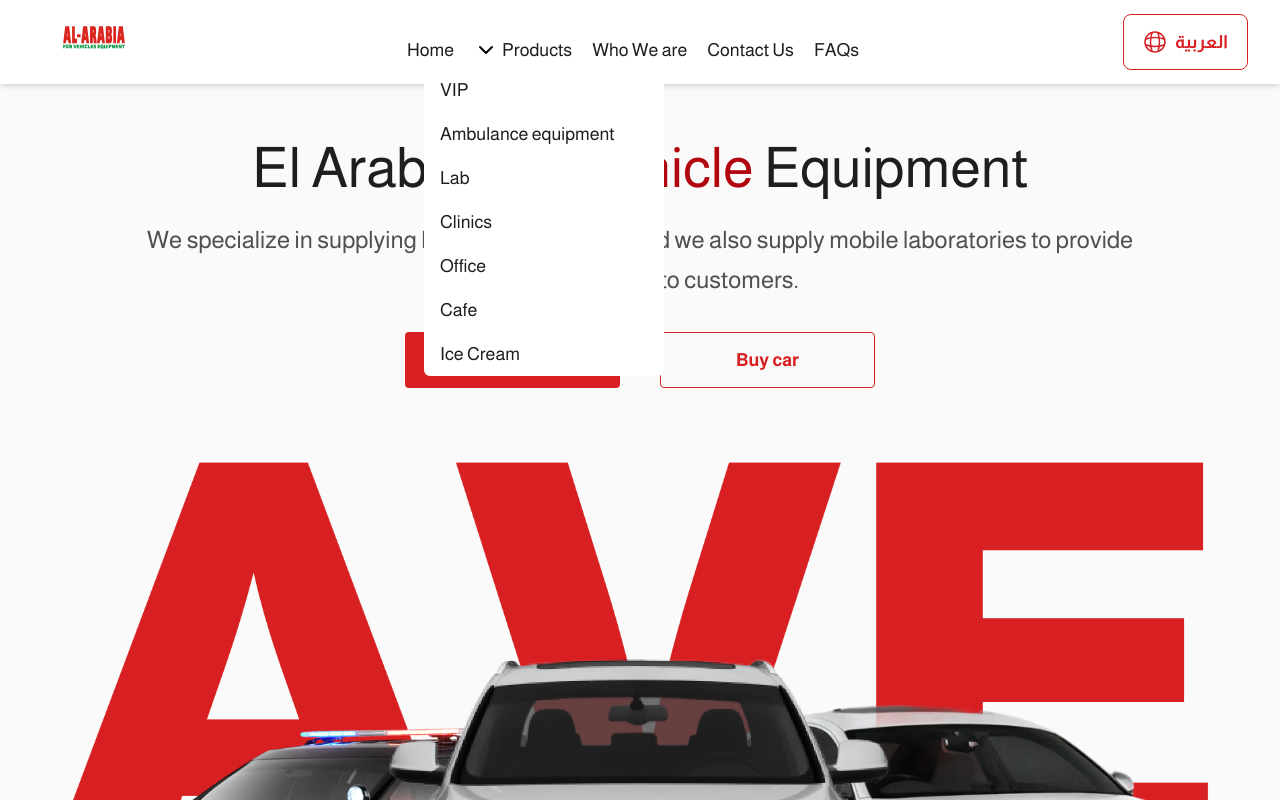
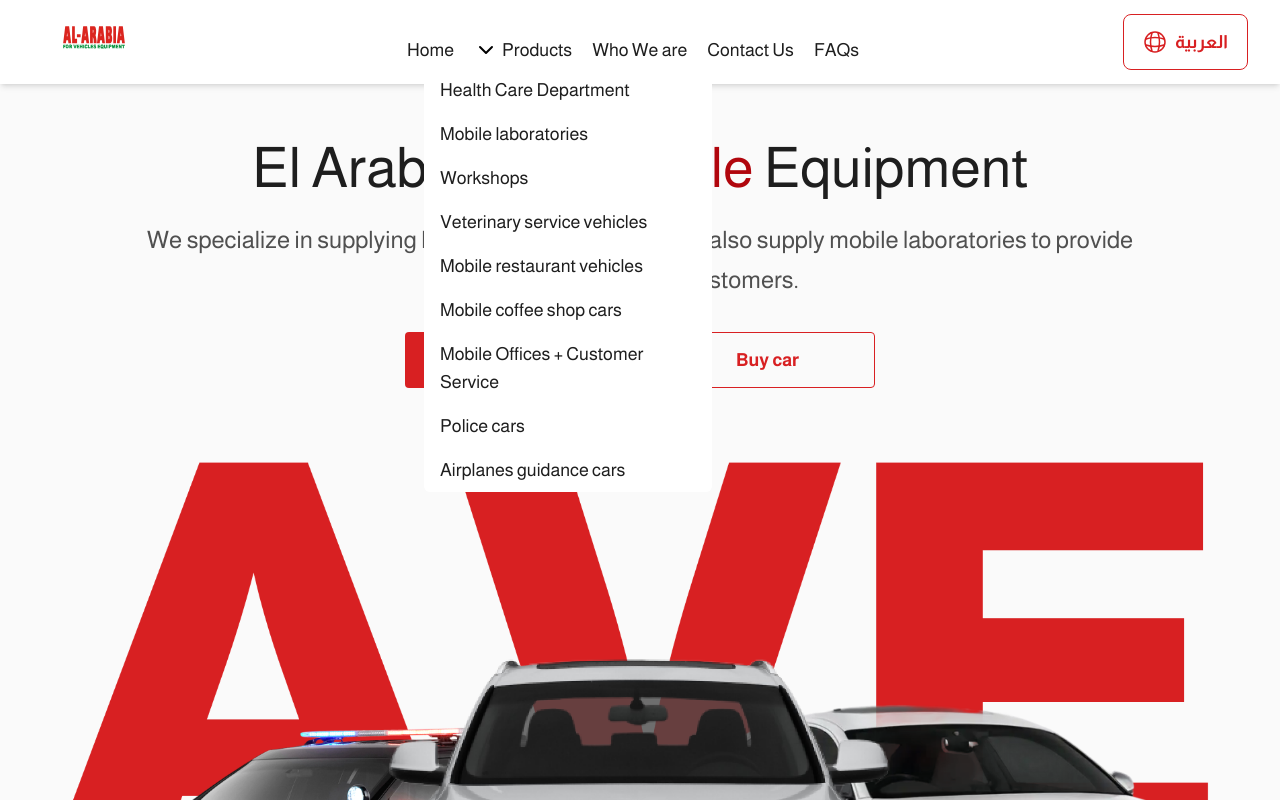
Before and after one commit to AQuadic/AVE_Reactjs, a React (Vite) app: page / in a window 1280 px wide. Both pictures are taken after a click on the item "Products". Shown: the top 800 px of the page. Built offline with nearby package versions, Linux system fonts and the light colour scheme.

Commit message:
new header drop-down

```diff
--- a/src/components/general/Navbar.jsx
+++ b/src/components/general/Navbar.jsx
@@ -53,25 +53,87 @@
   }, []);
 
   const servicesDropdown = [
-    { route: "/vip", label: "vip" },
-    { route: "/ambEquipmenet", label: "ambEquip" },
-    { route: "/lab", label: "lab" },
-    { route: "/clinics", label: "clinics" },
-    { route: "/office", label: "office" },
-    { route: "/coffee", label: "cafe" },
-    { route: "/icecream", label: "icecream" },
+    {
+      route: "/healthCare",
+      label: "care",
+      submenu: [
+        { label: t("ambEquipCare"), route: "" },
+        { label: t("clinicCare"), route: "" },
+        { label: t("laboratory"), route: "" },
+        { label: t("ramp"), route: "" },
+      ],
+    },
+    {
+      route: "/ambEquipmenet",
+      label: "mobileLaboratories",
+      submenu: [
+        { label: t("waterLabs"), route: "" },
+        { label: t("gasLabs"), route: "" },
+        { label: t("military"), route: "" },
+      ],
+    },
+    {
+      route: "",
+      label: "workshops",
+      submenu: [
+        { label: t("workshopsDesc"), route: "" },
+      ],
+    },
+    {
+      route: "",
+      label: "vet",
+    },
+    {
+      route: "",
+      label: "rest",
+    },
+    {
+      route: "/coffee",
+      label: "coffeShop",
+    },
+    {
+      route: "/office",
+      label: "officeCall",
+    },
+    {
+      route: "",
+      label: "police",
+    },
+    {
+      route: "",
+      label: "plans",
+    },
   ];
+
+
+  const [hoveredIndex, setHoveredIndex] = useState(null);
+
+  const handleClickOutside = (event) => {
+    if (dropdownRef.current && !dropdownRef.current.contains(event.target)) {
+      setHoveredIndex(null);
+    }
+  };
+
+  useEffect(() => {
+    document.addEventListener('mousedown', handleClickOutside);
+    return () => {
+      document.removeEventListener('mousedown', handleClickOutside);
+    };
+  }, []);
+
 
   const renderServicesDropdown = (isMobile = true) => (
     <ul
       ref={isMobile ? null : dropdownRef}
       className={`absolute ${isMobile ? "left-2" : "left-[-50px]"} top-6 mt-2 ${isVip ? "bg-[#1E1E1E]" : "bg-white"
-        } rounded-md w-60 z-10 `}
+        } rounded-md w-72 z-10 `}
     >
       {servicesDropdown.map((service, index) => (
         <li
           key={index}
-          className={`px-4 py-2 ${isVip ? "hover:bg-vipColor" : "hover:bg-[#D82022] hover:text-white"
+          className={`relative px-4 py-2 ${isVip
+            ? "hover:bg-vipColor"
+            : "hover:bg-[#D82022] hover:text-white"
             }`}
         >
           <NavLink
@@ -81,6 +143,22 @@
           >
             {t(service.label)}
           </NavLink>
+
+          {hoveredIndex === index && service.submenu && (
+            <ul className="absolute rtl:right-full ltr:left-full top-0 mt-0 ml-2 w-full py-2 bg-white text-black rounded-md shadow-lg z-20">
+              {service.submenu.map((item, subIndex) => (
+                <li key={subIndex} className="px-3 py-2 hover:bg-gray-200">
+                  <NavLink
+                    to={item.route}
+                    className="block text-sm"
+                    onClick={isMobile ? handleMobileLinkClick : undefined}
+                  >
+                    {item.label}
+                  </NavLink>
+                </li>
+              ))}
+            </ul>
+          )}
         </li>
       ))}
     </ul>
--- a/src/locales/ar/navbar.json
+++ b/src/locales/ar/navbar.json
@@ -20,5 +20,22 @@
     "legal": "قانونى",
     "terms": "الشروط والاحكام",
     "privacy": "سياسة الخصوصية",
-    "products": "المنتجات"
+    "products": "المنتجات",
+    "care": "قسم الرعاية الصحية",
+    "ambEquipCare": " سيارات الاسعاف (عناية مركزة - نمطي)",
+    "clinicCare": " سيارات العيادات المتنقلة",
+    "laboratory": " سيارات معامل صحية متنقلة",
+    "ramp": "رامب لمستخدمي الكرسي المتحرك",
+    "mobileLaboratories": "المعامل المتنقلة",
+    "waterLabs": "معامل المياه المتنقلة",
+    "gasLabs": "معامل الغاز المتنقلة ",
+    "military": "المعامل العسكرية المتنقلة",
+    "workshops": "الورش المتنقلة",
+    "workshopsDesc": "ورش مختلفة للتعامل مع جميع الصيانة والإصلاح (صيانة سيارات/ أجهزة منزلية /محطات ... وغيرها)",
+    "vet": "سيارات الخدمات البيطرية",
+    "rest": "سيارات المطعم المتنقل",
+    "coffeShop": "سيارات الكوفي شوب المتنقلة",
+    "officeCall": "مكاتب متنقلة + خدمة العملاء",
+    "police": "سيارات الشرطة",
+    "plans": "سيارات ارشاد الطائرات"
 }
--- a/src/locales/en/navbar.json
+++ b/src/locales/en/navbar.json
@@ -21,5 +21,22 @@
     "legal": "Legal",
     "terms": "Terms and Conditions",
     "privacy": "privacy policy",
-    "products": "Products"
+    "products": "Products",
+    "care": "Health Care Department",
+    "ambEquipCare": "Ambulances (Intensive Care - Typical)",
+    "clinicCare": "Mobile clinic vehicles",
+    "laboratory": "Mobile health laboratory vehicles",
+    "ramp": "Ramp for wheelchair users",
+    "mobileLaboratories": "Mobile laboratories",
+    "waterLabs": "Mobile water laboratory",
+    "gasLabs": "Mobile gas laboratory",
+    "military": "Mobile military laboratories",
+    "workshops": " Workshops",
+    "workshopsDesc": "Various workshops to handle all maintenance and repairs (car maintenance/home appliances/stations...etc.)",
+    "vet": "Veterinary service vehicles",
+    "rest": "Mobile restaurant vehicles",
+    "coffeShop": "Mobile coffee shop cars",
+    "officeCall": "Mobile Offices + Customer Service",
+    "police": "Police cars",
+    "plans": "Airplanes guidance cars"
 }
```
